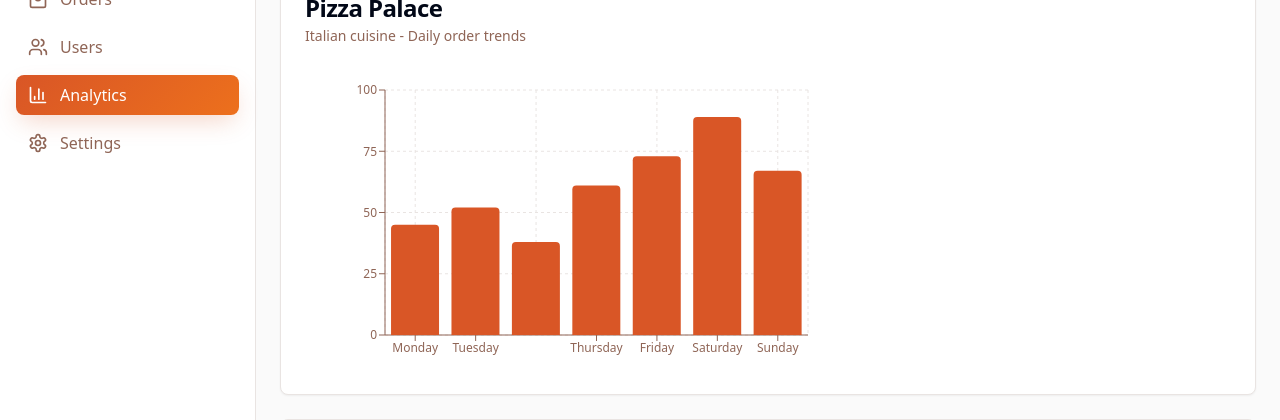
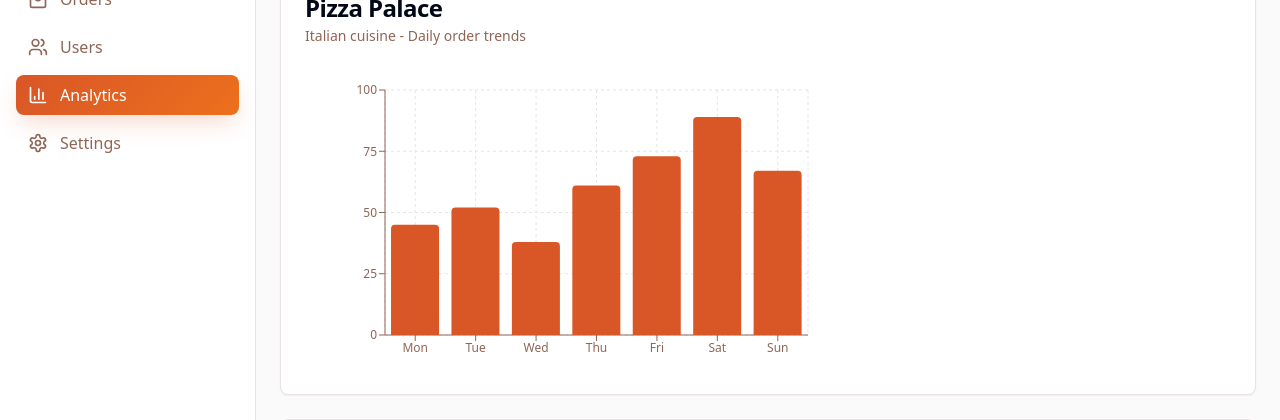
Before and after one commit to jayShah1407/hotel-hop-hub, a React (Vite) app: page /analytics in a window 1280 px wide. Shown: the part 210-630 px from the top of the page. Built offline with nearby package versions, Linux system fonts and the light colour scheme.

Commit message:
Fix: Adjust x-axis labels
Update x-axis labels on the analytics graph to display "Mon", "Tus" to ensure all labels are visible and not cut off.

```diff
--- a/src/pages/Analytics.tsx
+++ b/src/pages/Analytics.tsx
@@ -10,52 +10,52 @@ const restaurantAnalytics = [
     name: "Pizza Palace",
     cuisine: "Italian",
     data: [
-      { day: "Monday", orders: 45 },
-      { day: "Tuesday", orders: 52 },
-      { day: "Wednesday", orders: 38 },
-      { day: "Thursday", orders: 61 },
-      { day: "Friday", orders: 73 },
-      { day: "Saturday", orders: 89 },
-      { day: "Sunday", orders: 67 }
+      { day: "Mon", orders: 45 },
+      { day: "Tue", orders: 52 },
+      { day: "Wed", orders: 38 },
+      { day: "Thu", orders: 61 },
+      { day: "Fri", orders: 73 },
+      { day: "Sat", orders: 89 },
+      { day: "Sun", orders: 67 }
     ]
   },
   {
     name: "Burger Barn",
     cuisine: "American",
     data: [
-      { day: "Monday", orders: 32 },
-      { day: "Tuesday", orders: 41 },
-      { day: "Wednesday", orders: 29 },
-      { day: "Thursday", orders: 48 },
-      { day: "Friday", orders: 65 },
-      { day: "Saturday", orders: 78 },
-      { day: "Sunday", orders: 54 }
+      { day: "Mon", orders: 32 },
+      { day: "Tue", orders: 41 },
+      { day: "Wed", orders: 29 },
+      { day: "Thu", orders: 48 },
+      { day: "Fri", orders: 65 },
+      { day: "Sat", orders: 78 },
+      { day: "Sun", orders: 54 }
     ]
   },
   {
     name: "Sushi Zen",
     cuisine: "Japanese",
     data: [
-      { day: "Monday", orders: 28 },
-      { day: "Tuesday", orders: 34 },
-      { day: "Wednesday", orders: 31 },
-      { day: "Thursday", orders: 42 },
-      { day: "Friday", orders: 58 },
-      { day: "Saturday", orders: 71 },
-      { day: "Sunday", orders: 49 }
+      { day: "Mon", orders: 28 },
+      { day: "Tue", orders: 34 },
+      { day: "Wed", orders: 31 },
+      { day: "Thu", orders: 42 },
+      { day: "Fri", orders: 58 },
+      { day: "Sat", orders: 71 },
+      { day: "Sun", orders: 49 }
     ]
   },
   {
     name: "Taco Fiesta",
     cuisine: "Mexican",
     data: [
-      { day: "Monday", orders: 38 },
-      { day: "Tuesday", orders: 44 },
-      { day: "Wednesday", orders: 35 },
-      { day: "Thursday", orders: 51 },
-      { day: "Friday", orders: 69 },
-      { day: "Saturday", orders: 82 },
-      { day: "Sunday", orders: 61 }
+      { day: "Mon", orders: 38 },
+      { day: "Tue", orders: 44 },
+      { day: "Wed", orders: 35 },
+      { day: "Thu", orders: 51 },
+      { day: "Fri", orders: 69 },
+      { day: "Sat", orders: 82 },
+      { day: "Sun", orders: 61 }
     ]
   }
 ];
```
